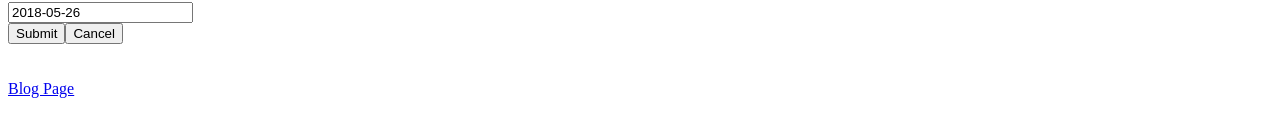
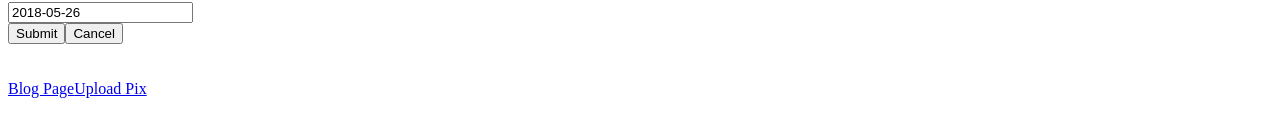
Before and after one commit to rayjlim/miniblog, a React app: page /#/uploadViewer in a window 1280 px wide. Shown: the part 650-786 px from the top of the page. Built offline with nearby package versions, Linux system fonts and the light colour scheme; the HTML template or start-up script is replaced by a standard one.

Commit message:
add link to upload form

```diff
--- a/src/containers/UploadViewerController.jsx
+++ b/src/containers/UploadViewerController.jsx
@@ -93,6 +93,9 @@ class UploadViewerController extends Component {
             <Link to="/text" className="btn btn-default navbar-btn">
               Blog Page
             </Link>
+            <a href="../uploadForm/" className="btn btn-default navbar-btn">
+              Upload Pix
+            </a>
           </div>
         </nav>
       </div>
```
